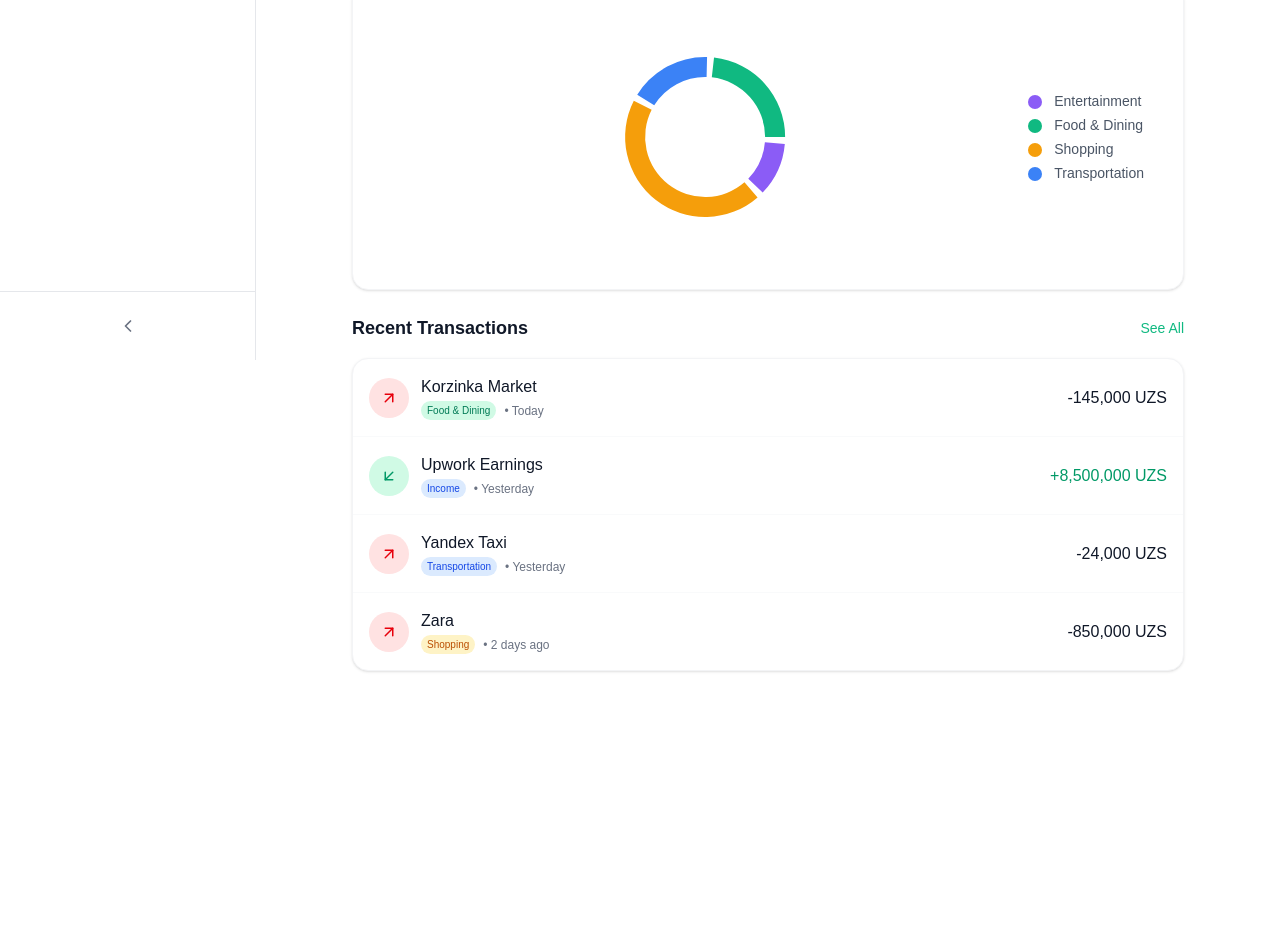
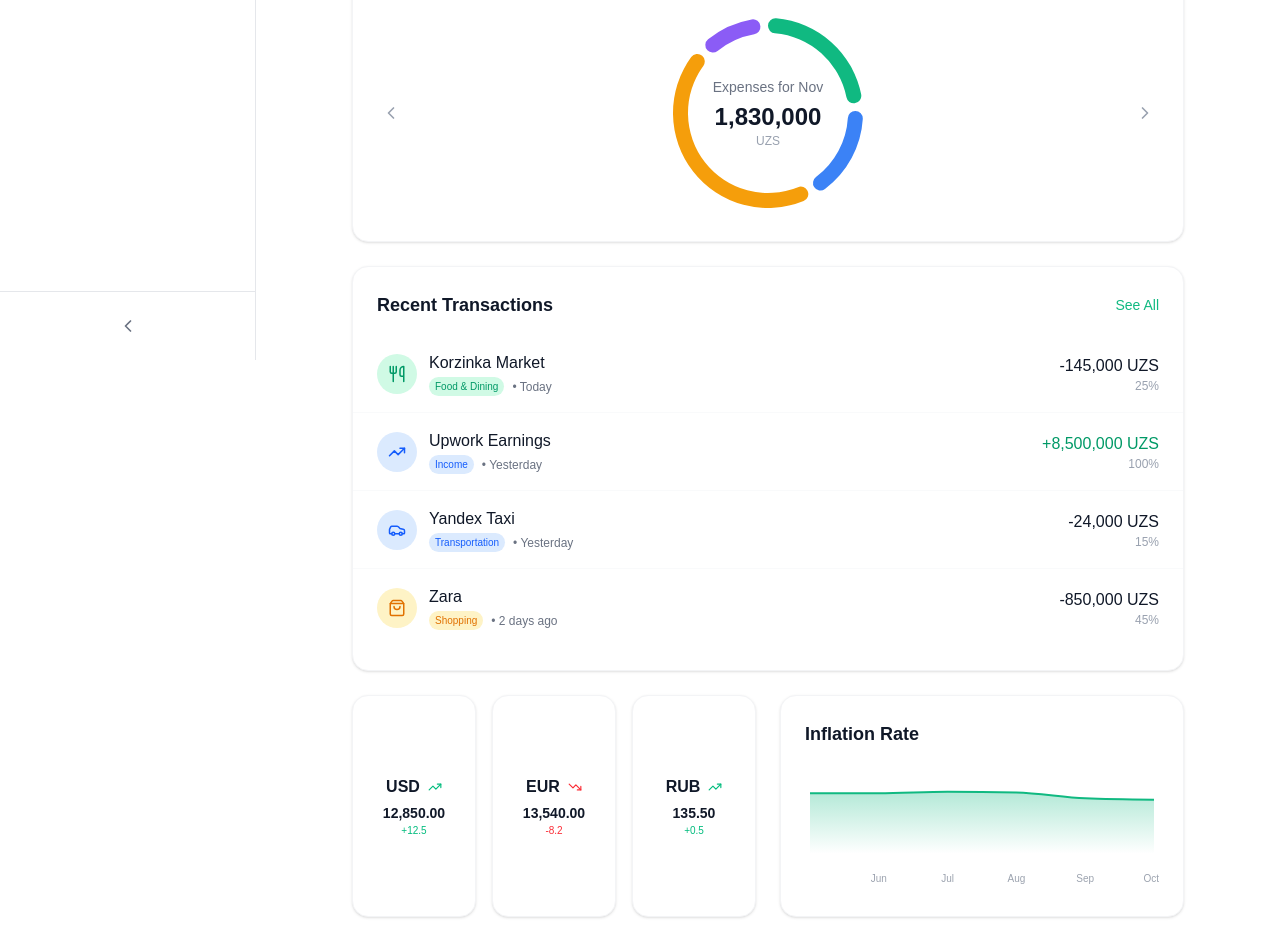
Before and after one commit to khasanrashidov/Fast-Forward-AI500, a Next.js app in the folder frontend/client-app/: page / in a window 1280 px wide. Shown: the part 440-1389 px from the top of the page. Before the commit the page ends 1143 px from the top, so only its background shows below. Built offline with nearby package versions, Linux system fonts and the light colour scheme.

Commit message:
add: dashboard components

```diff
--- a/frontend/client-app/src/app/page.tsx
+++ b/frontend/client-app/src/app/page.tsx
@@ -1,6 +1,8 @@
-import { ArrowUpRight, ArrowDownLeft, Wallet, CreditCard, Bell } from "lucide-react";
+import { ArrowUpRight, ArrowDownLeft, Wallet, CreditCard, Bell, Utensils, Car, ShoppingBag, TrendingUp, ChevronLeft, ChevronRight } from "lucide-react";
 import Image from "next/image";
 import ExpensesChart from "@/components/ExpensesChart";
+import ExchangeRates from "@/components/ExchangeRates";
+import InflationChart from "@/components/InflationChart";
 
 export default function Home() {
   return (
@@ -68,46 +70,66 @@ export default function Home() {
 
       {/* Categories Chart */}
       <section>
-        <h3 className="text-lg font-bold text-gray-900 mb-4">Expenses by Category</h3>
-        <div className="bg-white rounded-2xl p-6 shadow-sm border border-gray-100">
+        <div className="bg-white rounded-2xl p-6 shadow-sm border border-gray-100 relative h-full">
+          <div className="flex justify-between items-center mb-4">
+            <h3 className="text-lg font-bold text-gray-900">Expenses by Category</h3>
+            <button className="text-primary text-sm font-medium bg-primary/10 px-3 py-1 rounded-full hover:bg-primary/20 transition-colors">See All</button>
+          </div>
+          <div className="flex items-center">
+            <button className="p-1 text-gray-400 hover:text-gray-600"><ChevronLeft size={20} /></button>
+            <div className="flex-1">
               <ExpensesChart />
+            </div>
+            <button className="p-1 text-gray-400 hover:text-gray-600"><ChevronRight size={20} /></button>
+          </div>
         </div>
       </section>
 
       {/* Recent Transactions Preview */}
       <section>
+        <div className="bg-white rounded-2xl shadow-sm border border-gray-100 overflow-hidden p-6">
           <div className="flex justify-between items-center mb-4">
             <h3 className="text-lg font-bold text-gray-900">Recent Transactions</h3>
             <button className="text-primary text-sm font-medium">See All</button>
           </div>
-        <div className="bg-white rounded-2xl shadow-sm border border-gray-100 overflow-hidden">
+          <div className="-mx-6">
             {[
-            { name: "Korzinka Market", date: "Today", amount: "-145,000 UZS", type: "expense", category: "Food & Dining", color: "bg-emerald-100 text-emerald-700" },
-            { name: "Upwork Earnings", date: "Yesterday", amount: "+8,500,000 UZS", type: "income", category: "Income", color: "bg-blue-100 text-blue-700" },
-            { name: "Yandex Taxi", date: "Yesterday", amount: "-24,000 UZS", type: "expense", category: "Transportation", color: "bg-blue-100 text-blue-700" },
-            { name: "Zara", date: "2 days ago", amount: "-850,000 UZS", type: "expense", category: "Shopping", color: "bg-amber-100 text-amber-700" },
+              { name: "Korzinka Market", date: "Today", amount: "-145,000 UZS", type: "expense", category: "Food & Dining", color: "bg-emerald-100 text-emerald-600", icon: Utensils, percentage: "25%" },
+              { name: "Upwork Earnings", date: "Yesterday", amount: "+8,500,000 UZS", type: "income", category: "Income", color: "bg-blue-100 text-blue-600", icon: TrendingUp, percentage: "100%" },
+              { name: "Yandex Taxi", date: "Yesterday", amount: "-24,000 UZS", type: "expense", category: "Transportation", color: "bg-blue-100 text-blue-600", icon: Car, percentage: "15%" },
+              { name: "Zara", date: "2 days ago", amount: "-850,000 UZS", type: "expense", category: "Shopping", color: "bg-amber-100 text-amber-600", icon: ShoppingBag, percentage: "45%" },
             ].map((tx, i) => (
-            <div key={i} className="flex justify-between items-center p-4 border-b border-gray-50 last:border-0 hover:bg-gray-50 transition-colors">
+              <div key={i} className="flex justify-between items-center px-6 py-4 border-b border-gray-50 last:border-0 hover:bg-gray-50 transition-colors">
                 <div className="flex items-center gap-3">
-                <div className={`w-10 h-10 rounded-full flex items-center justify-center ${tx.type === 'income' ? 'bg-emerald-100 text-emerald-600' : 'bg-red-100 text-red-600'}`}>
-                  {tx.type === 'income' ? <ArrowDownLeft size={18} /> : <ArrowUpRight size={18} />}
+                  <div className={`w-10 h-10 rounded-full flex items-center justify-center ${tx.color}`}>
+                    <tx.icon size={18} />
                   </div>
                   <div>
                     <p className="font-medium text-gray-900">{tx.name}</p>
                     <div className="flex items-center gap-2 mt-0.5">
-                    <span className={`text-[10px] px-1.5 py-0.5 rounded-full font-medium ${tx.color}`}>
+                      <span className={`text-[10px] px-1.5 py-0.5 rounded-full font-medium ${tx.color.replace('text-', 'text-opacity-80 text-').replace('bg-', 'bg-opacity-50 bg-')}`}>
                         {tx.category}
                       </span>
                       <span className="text-xs text-gray-500">• {tx.date}</span>
                     </div>
                   </div>
                 </div>
-              <span className={`font-medium ${tx.type === 'income' ? 'text-emerald-600' : 'text-gray-900'}`}>
+                <div className="text-right">
+                  <p className={`font-medium ${tx.type === 'income' ? 'text-emerald-600' : 'text-gray-900'}`}>
                     {tx.amount}
-              </span>
+                  </p>
+                  <p className="text-xs text-gray-400 font-medium">{tx.percentage}</p>
+                </div>
               </div>
             ))}
           </div>
+        </div>
+      </section>
+
+      {/* Financial Widgets */}
+      <section className="grid grid-cols-1 md:grid-cols-2 gap-6">
+        <ExchangeRates />
+        <InflationChart />
       </section>
     </div>
   );
--- /dev/null
+++ b/frontend/client-app/src/components/ExchangeRates.tsx
@@ -0,0 +1,28 @@
+"use client";
+
+import { TrendingUp, TrendingDown } from "lucide-react";
+
+const rates = [
+    { currency: "USD", value: "12,850.00", change: "+12.5", isUp: true },
+    { currency: "EUR", value: "13,540.00", change: "-8.2", isUp: false },
+    { currency: "RUB", value: "135.50", change: "+0.5", isUp: true },
+];
+
+export default function ExchangeRates() {
+    return (
+        <div className="grid grid-cols-3 gap-4">
+            {rates.map((rate) => (
+                <div key={rate.currency} className="bg-white rounded-2xl p-4 shadow-sm border border-gray-100 flex flex-col items-center justify-center text-center">
+                    <div className="flex items-center gap-2 mb-1">
+                        <span className="font-bold text-gray-900">{rate.currency}</span>
+                        {rate.isUp ? <TrendingUp size={14} className="text-emerald-500" /> : <TrendingDown size={14} className="text-red-500" />}
+                    </div>
+                    <p className="text-sm font-bold text-gray-900">{rate.value}</p>
+                    <p className={`text-[10px] font-medium ${rate.isUp ? "text-emerald-500" : "text-red-500"}`}>
+                        {rate.change}
+                    </p>
+                </div>
+            ))}
+        </div>
+    );
+}
--- a/frontend/client-app/src/components/ExpensesChart.tsx
+++ b/frontend/client-app/src/components/ExpensesChart.tsx
@@ -11,17 +11,20 @@ const data = [
 
 export default function ExpensesChart() {
     return (
-        <div className="h-64 w-full">
+        <div className="h-[13rem] w-full relative">
             <ResponsiveContainer width="100%" height="100%">
                 <PieChart>
                     <Pie
                         data={data}
                         cx="50%"
                         cy="50%"
-                        innerRadius={60}
-                        outerRadius={80}
+                        innerRadius={80}
+                        outerRadius={95}
                         paddingAngle={5}
                         dataKey="value"
+                        cornerRadius={10}
+                        startAngle={90}
+                        endAngle={-270}
                     >
                         {data.map((entry, index) => (
                             <Cell key={`cell-${index}`} fill={entry.color} strokeWidth={0} />
@@ -31,17 +34,13 @@ export default function ExpensesChart() {
                         formatter={(value: number) => [`${value.toLocaleString()} UZS`, 'Amount']}
                         contentStyle={{ borderRadius: '8px', border: 'none', boxShadow: '0 4px 6px -1px rgb(0 0 0 / 0.1)' }}
                     />
-                    <Legend
-                        verticalAlign="middle"
-                        align="right"
-                        layout="vertical"
-                        iconType="circle"
-                        formatter={(value, entry: any) => (
-                            <span className="text-sm text-gray-600 font-medium ml-2">{value}</span>
-                        )}
-                    />
                 </PieChart>
             </ResponsiveContainer>
+            <div className="absolute inset-0 flex flex-col items-center justify-center pointer-events-none">
+                <span className="text-sm text-gray-500 font-medium">Expenses for Nov</span>
+                <span className="text-2xl font-bold text-gray-900 mt-1">1,830,000</span>
+                <span className="text-xs text-gray-400 font-medium">UZS</span>
+            </div>
         </div>
     );
 }
--- /dev/null
+++ b/frontend/client-app/src/components/InflationChart.tsx
@@ -0,0 +1,51 @@
+"use client";
+
+import { AreaChart, Area, XAxis, YAxis, Tooltip, ResponsiveContainer } from "recharts";
+
+const data = [
+    { month: "May", rate: 8.7 },
+    { month: "Jun", rate: 8.7 },
+    { month: "Jul", rate: 8.9 },
+    { month: "Aug", rate: 8.8 },
+    { month: "Sep", rate: 8.0 },
+    { month: "Oct", rate: 7.8 },
+];
+
+export default function InflationChart() {
+    return (
+        <div className="bg-white rounded-2xl p-6 shadow-sm border border-gray-100 h-full">
+            <h3 className="text-lg font-bold text-gray-900 mb-4">Inflation Rate</h3>
+            <div className="h-32 w-full">
+                <ResponsiveContainer width="100%" height="100%">
+                    <AreaChart data={data}>
+                        <defs>
+                            <linearGradient id="colorRate" x1="0" y1="0" x2="0" y2="1">
+                                <stop offset="5%" stopColor="#10b981" stopOpacity={0.3} />
+                                <stop offset="95%" stopColor="#10b981" stopOpacity={0} />
+                            </linearGradient>
+                        </defs>
+                        <XAxis
+                            dataKey="month"
+                            axisLine={false}
+                            tickLine={false}
+                            tick={{ fontSize: 10, fill: '#9ca3af' }}
+                            dy={10}
+                        />
+                        <Tooltip
+                            contentStyle={{ borderRadius: '8px', border: 'none', boxShadow: '0 4px 6px -1px rgb(0 0 0 / 0.1)' }}
+                            formatter={(value: number) => [`${value}%`, 'Rate']}
+                        />
+                        <Area
+                            type="monotone"
+                            dataKey="rate"
+                            stroke="#10b981"
+                            strokeWidth={2}
+                            fillOpacity={1}
+                            fill="url(#colorRate)"
+                        />
+                    </AreaChart>
+                </ResponsiveContainer>
+            </div>
+        </div>
+    );
+}
```
Lines whose indentation alone changed are shown as unchanged.
